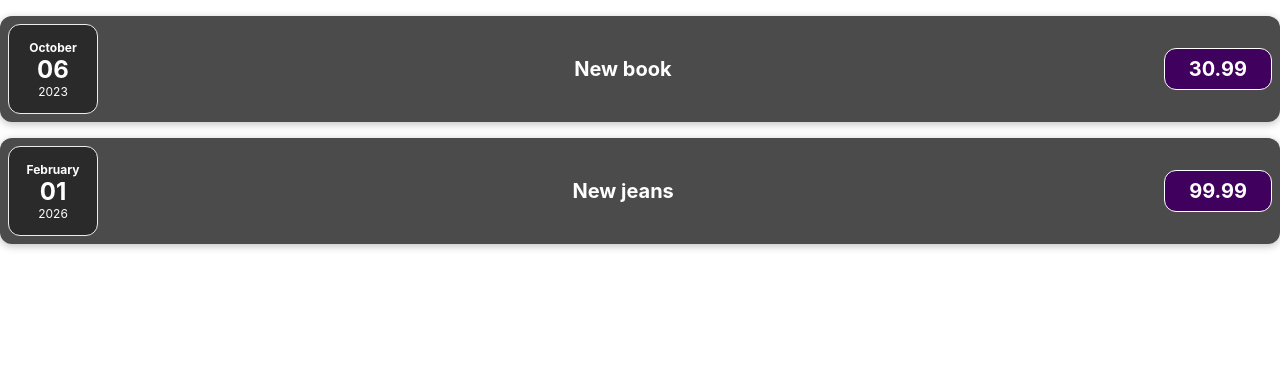
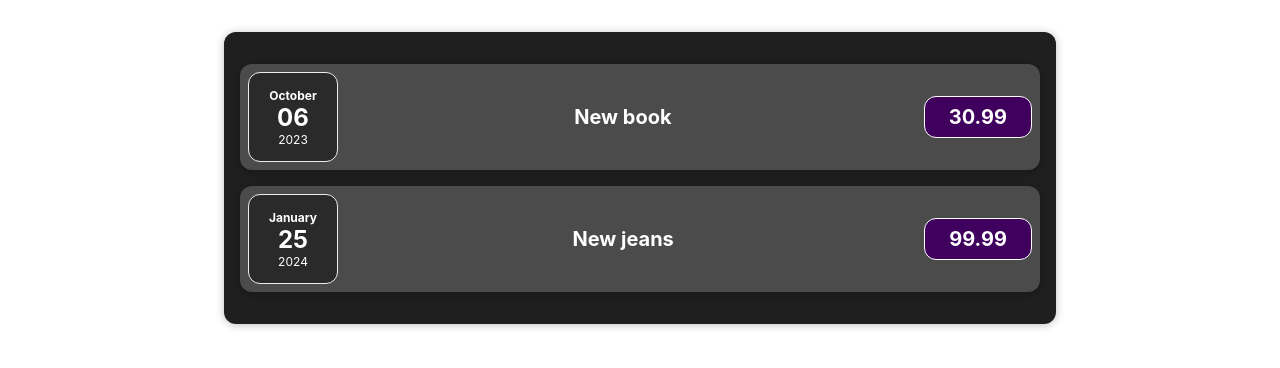
Before and after one commit to marionpol/expenses-http, a React (Create React App) app: page / in a window 1280 px wide. Shown: the top 368 px of the page. Built offline with nearby package versions, Linux system fonts and the light colour scheme.

Commit message:
UL 2, expenses.js

```diff
--- a/src/App.js
+++ b/src/App.js
@@ -1,25 +1,12 @@
 
 import './App.css';
-import ExpenseItem from './components/ExpenseItem';
+import Expenses from './components/Expenses';
 
 function App() {
-  const expenses = [{
-    date: new Date(2023, 9, 6),
-    title: 'New book',
-    price: 30.99
-  },
-  {
-    date: new Date(2024, 25, 1),
-    title: 'New jeans',
-    price: 99.99
-  }
-]
+
   return (
     <div className="App">
-      <ExpenseItem
-      expenseData = {expenses[0]}/>
-      <ExpenseItem
-      expenseData = {expenses[1]}/>
+      <Expenses expenses={Expenses}/>
     </div>
   );
 }
--- /dev/null
+++ b/src/components/Expenses.css
@@ -0,0 +1,9 @@
+.expenses {
+    padding: 1rem;
+    background-color: rgb(31, 31, 31);
+    margin: 2rem auto;
+    width: 50rem;
+    max-width: 95%;
+    border-radius: 12px;
+    box-shadow: 0 1px 8px rgba(0, 0, 0, 0.25);
+}
--- /dev/null
+++ b/src/components/Expenses.js
@@ -0,0 +1,26 @@
+import './Expenses.css'
+import ExpenseItem from './ExpenseItem'
+
+function Expenses(){
+
+    const expenses = [{
+        date: new Date(2023, 9, 6),
+        title: 'New book',
+        price: 30.99
+      },
+      {
+        date: new Date(2024, 0, 25),
+        title: 'New jeans',
+        price: 99.99
+      }
+    ]
+
+    return(
+        <div className='expenses'>
+            <ExpenseItem expenseData={expenses[0]}/>
+            <ExpenseItem expenseData={expenses[1]}/>
+        </div>
+    )
+}
+
+export default Expenses
```
